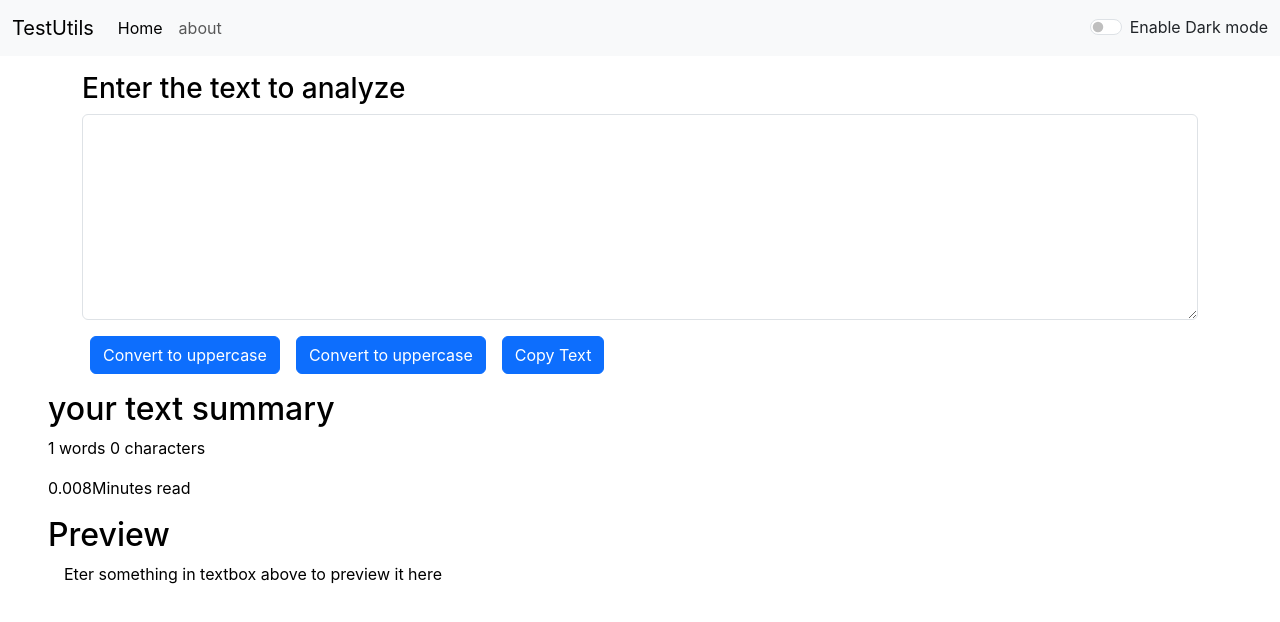
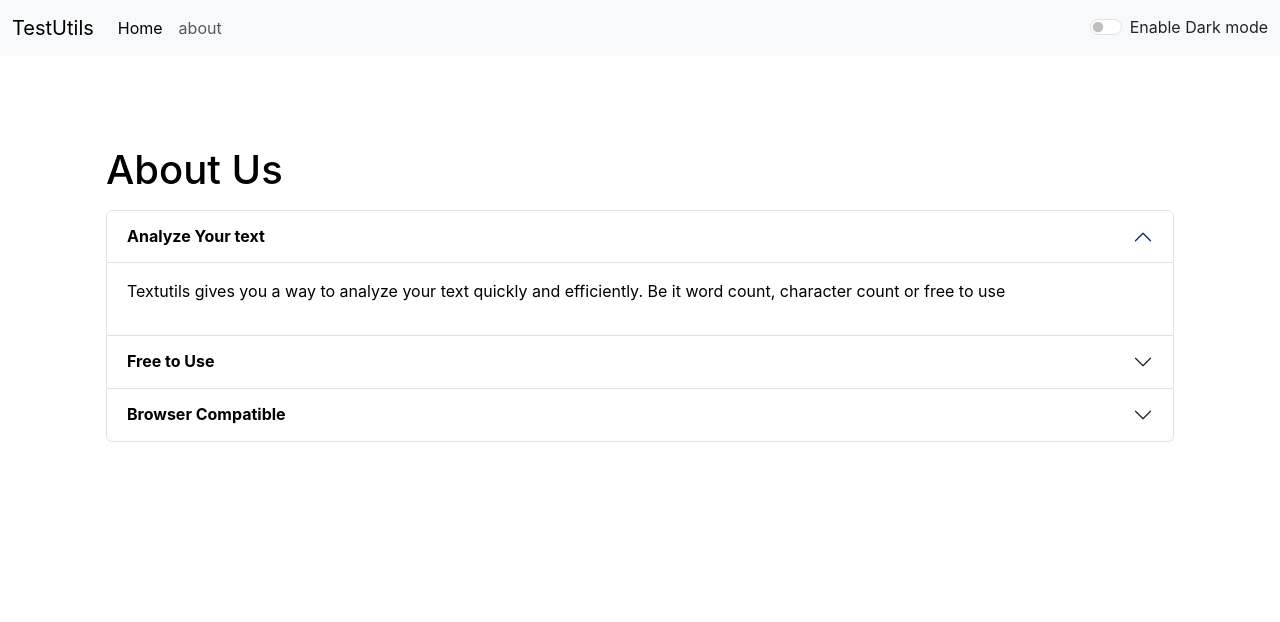
Before and after one commit to Shrikantj0794/react-textutils, a React (Create React App) app: page /about in a window 1280 px wide. Shown: the top 622 px of the page. Built offline with nearby package versions, Linux system fonts and the light colour scheme.

Commit message:
Fixing Issues

```diff
--- a/package.json
+++ b/package.json
@@ -1,5 +1,4 @@
 {
-  "homepage": "https://Shrikantj0794.github.io/react-textutils",
   "name": "textutils",
   "version": "0.1.0",
   "private": true,
@@ -7,7 +6,6 @@
     "@testing-library/jest-dom": "^5.17.0",
     "@testing-library/react": "^13.4.0",
     "@testing-library/user-event": "^13.5.0",
-    "gh-pages": "^5.0.0",
     "react": "^18.2.0",
     "react-dom": "^18.2.0",
     "react-router-dom": "^6.14.2",
@@ -15,7 +13,7 @@
     "web-vitals": "^2.1.4"
   },
   "scripts": {
-    "predeploy": "npm run build",
+   "predeploy": "npm run build",
     "deploy": "gh-pages -d build",
     "start": "react-scripts start",
     "build": "react-scripts build",
--- a/src/App.js
+++ b/src/App.js
@@ -1,16 +1,16 @@
 import './App.css';
 import Alert from './components/Alert';
-// import About from './components/About';
+import About from './components/About';
 import Navbar from './components/Navbar';
 import TextForm from './components/TextForm';
 import React, { useState } from 'react'
 
-//import react router
-// import {
-//   BrowserRouter as Router,
-//   Routes,
-//   Route
-// } from "react-router-dom";
+// import react router
+import {
+  BrowserRouter as Router,
+  Routes,
+  Route
+} from "react-router-dom";
 
 
 function App() {
@@ -56,22 +56,18 @@ function App() {
   }
   return (
     <>
-     {/* <Router> */}
+     <Router>
     <Navbar title='TestUtils' mode={mode} toggleMode={toggleMode}/>
     <Alert alert={alert}/>
     <div className="container mx-6 my-3">
 
         {/* In react-router-dom v6, "Switch" is replaced by routes "Routes". */}
-        {/* <Routes> */}
-          {/* <Route exact path="/" element={<TextForm heading='Enter the text to analyze' mode={mode} showAlert={showAlert}/>}/> */}
-          {/* <Route exact path="/about" element={<About/>}/> */}
-        {/* </Routes> */}
+        <Routes>
+          <Route exact path="/" element={<TextForm heading='Enter the text to analyze' mode={mode} showAlert={showAlert}/>}/>
+          <Route exact path="/about" element={<About mode={mode}/>}/>
+        </Routes>
     </div>
-    {/* </Router> */}
-
-    <TextForm heading='Enter the text to analyze' mode={mode} showAlert={showAlert}/>
-    {/* <About/> */}
-
+    </Router>
     </>
   );
 }
--- a/src/components/About.js
+++ b/src/components/About.js
@@ -1,72 +1,57 @@
-import React, { useState } from 'react'
+// import React, { useState } from 'react'
 
-export default function About() {
+export default function About(props) {
 
-const [myStyle, setMyStyle] = useState({
-      color: 'black',
-      backgroundColor: 'white'
-})
-const [btntext, setBtnText] = useState('Enable Dark Mode');
-const toggleStyle= ()=>{
-  if(myStyle.color === 'white'){
-    setMyStyle({
-      color: 'black',
-      backgroundColor: 'white',
-      border: '2px solid white'
-    })
-    setBtnText('Enable Dark Mode')
-  }
-  else{
-    setMyStyle({
-      color: 'white',
-      backgroundColor: 'black'
-    })
-    setBtnText('Enable light Mode')
-  }
+let myStyle={
+  color: props.mode ==='dark'? 'white': 'black',
+  backgroundColor: props.mode === 'dark'? '#2d3966': 'white'
 }
 
+
   return (
-    <div className='container' style={myStyle}>
+    <div className='container py-4 rounded px-4' style={ {color: props.mode ==='dark'? 'white': 'black'}}>
       <h1 className='mb-3'>About Us</h1>
           <div className="accordion" id="accordionExample">
         <div className="accordion-item">
         <h2 className="accordion-header">
-          <button className="accordion-button" type="button" data-bs-toggle="collapse" data-bs-target="#collapseOne" aria-expanded="true" aria-controls="collapseOne" style={myStyle}>
-            Accordion Item #1
+          <button className="accordion-button" style={myStyle} type="button" data-bs-toggle="collapse" data-bs-target="#collapseOne" aria-expanded="true" aria-controls="collapseOne" >
+          <strong>Analyze Your text</strong>
+
           </button>
         </h2>
         <div id="collapseOne" className="accordion-collapse collapse show" data-bs-parent="#accordionExample">
           <div className="accordion-body" style={myStyle}>
-            <strong>This is the first item's accordion body.</strong> It is shown by default, until the collapse plugin adds the appropriate classes that we use to style each element. These classes control the overall appearance, as well as the showing and hiding via CSS transitions. You can modify any of this with custom CSS or overriding our default variables. It's also worth noting that just about any HTML can go within the <code>.accordion-body</code>, though the transition does limit overflow.
+            <p>Textutils gives you a way to analyze your text quickly and efficiently. Be it word count, character count or free to use
+</p>
           </div>
         </div>
         </div>
         <div className="accordion-item">
         <h2 className="accordion-header">
-          <button className="accordion-button collapsed" type="button" data-bs-toggle="collapse" data-bs-target="#collapseTwo" aria-expanded="false" aria-controls="collapseTwo" style={myStyle}>
-            Accordion Item #2
+          <button className="accordion-button collapsed" style={myStyle} type="button" data-bs-toggle="collapse" data-bs-target="#collapseTwo" aria-expanded="false" aria-controls="collapseTwo">
+          <strong>Free to Use</strong>
           </button>
         </h2>
         <div id="collapseTwo" className="accordion-collapse collapse" data-bs-parent="#accordionExample">
           <div className="accordion-body" style={myStyle}>
-            <strong>This is the second item's accordion body.</strong> It is hidden by default, until the collapse plugin adds the appropriate classes that we use to style each element. These classes control the overall appearance, as well as the showing and hiding via CSS transitions. You can modify any of this with custom CSS or overriding our default variables. It's also worth noting that just about any HTML can go within the <code>.accordion-body</code>, though the transition does limit overflow.
-          </div>
+            <p>TextUtils is a free character counter tool that provides instant character count & word count statistics for a given text. Textutils reports the number of words and characters. Thus it is suitable for writing text with word/ character limit.
+</p>
+            </div>
         </div>
         </div>
         <div className="accordion-item">
         <h2 className="accordion-header">
-          <button className="accordion-button collapsed" type="button" data-bs-toggle="collapse" data-bs-target="#collapseThree" aria-expanded="false" aria-controls="collapseThree" style={myStyle}>
-            Accordion Item #3
+          <button className="accordion-button collapsed" style={myStyle} type="button" data-bs-toggle="collapse" data-bs-target="#collapseThree" aria-expanded="false" aria-controls="collapseThree">
+          <strong>Browser Compatible</strong>
           </button>
         </h2>
         <div id="collapseThree" className="accordion-collapse collapse" data-bs-parent="#accordionExample">
           <div className="accordion-body" style={myStyle}>
-            <strong>This is the third item's accordion body.</strong> It is hidden by default, until the collapse plugin adds the appropriate classes that we use to style each element. These classes control the overall appearance, as well as the showing and hiding via CSS transitions. You can modify any of this with custom CSS or overriding our default variables. It's also worth noting that just about any HTML can go within the <code>.accordion-body</code>, though the transition does limit overflow.
-          </div>
+            <p>This word counter software works in any web browsers such as Chrome, Firefox, Internet Explorer, Safari, Opera. It suits to count characters in facebook, blog, books, excel document, pdf document, essays, etc.</p>
+            </div>
         </div>
         </div>
         </div>
-        <button onClick={toggleStyle} className="btn btn-primary mx-3 my-3">{btntext}</button>
     </div>
   )
 }
--- a/src/components/Alert.js
+++ b/src/components/Alert.js
@@ -7,8 +7,12 @@ export default function Alert(props) {
         return lower.charAt(0).toUpperCase() + lower.slice(1);
     }
   return (
-    props.alert && <div className={`alert alert-${props.alert.type} alert-dismissible fade show`} role="alert">
+    <>
+    <div style={{height: '50px'}}>
+    {props.alert && <div className={`alert alert-${props.alert.type} alert-dismissible fade show`} role="alert">
         <strong>{capitalize(props.alert.type)}</strong>:{props.alert.msg}
+    </div>}
     </div>
+    </>
   )
 }
--- a/src/components/Navbar.js
+++ b/src/components/Navbar.js
@@ -1,25 +1,25 @@
 import React from 'react'
 import PropTypes from 'prop-types'
-// import { Link } from 'react-router-dom'
+import { Link } from 'react-router-dom'
 
 export default function Navbar(props) {
   return (
     <div>
       <nav className={`navbar navbar-expand-lg navbar-${props.mode} bg-${props.mode}`}>
   <div className="container-fluid">
-    <a className="navbar-brand" href="/">{props.title}</a>
+    {/* <a className="navbar-brand" href="/">{props.title}</a> */}
     {/* when we use a inplace of Link and href inplace of to your page will work but it will start reloading which we dont wantwe want our website to be this fast. and also our page should not reload. */}
-    {/* <Link className="navbar-brand" to="/">{props.title}</Link> */}
+    <Link className="navbar-brand" to="/">{props.title}</Link>
     <button className="navbar-toggler" type="button" data-bs-toggle="collapse" data-bs-target="#navbarSupportedContent" aria-controls="navbarSupportedContent" aria-expanded="false" aria-label="Toggle navigation">
       <span className="navbar-toggler-icon"></span>
     </button>
     <div className="collapse navbar-collapse" id="navbarSupportedContent">
       <ul className="navbar-nav me-auto mb-2 mb-lg-0">
         <li className="nav-item">
-          <a className="nav-link active" aria-current="page" href="/">Home</a>
+          <Link className="nav-link active" aria-current="page" to="/">Home</Link>
           </li>
         <li className="nav-item">
-          <a className="nav-link" href="/about">about</a>
+          <Link className="nav-link" to="/about">about</Link>
         </li>
       </ul>
       {/* <form className="d-flex" role="search">
--- a/src/components/TextForm.js
+++ b/src/components/TextForm.js
@@ -26,23 +26,32 @@ export default function TextForm(props) {
     //title change
     document.title = 'TextUtils - Copy'
   }
+  const ClearText = ()=>{
+    let ClearText = text.valueOf(null);
+    setText(ClearText);
+    props.showAlert(" Converted to Lowercase!", "success")
+    //title change
+    document.title = 'TextUtils - Convert To LowerCase'
+  }
     const [text, setText] = useState('');
   return (
     <>
     <div className='container' style={{color: props.mode==='dark'? 'white': 'black'}}>
         <h3>{props.heading}</h3>
         <div className="mb-3">
-        <textarea className="form-control" value={text} style={{backgroundColor: props.mode==='dark'? 'grey': 'white', color: props.mode==='dark'? 'white': 'black'}} onChange={handleOnChange} id="myBox" rows="8"></textarea>
+        <textarea className="form-control" value={text} style={{backgroundColor: props.mode==='dark'? '#2b3043': 'white', color: props.mode==='dark'? 'white': 'black'}} onChange={handleOnChange} id="myBox" rows="8"></textarea>
         </div>
 
-        <button className="btn btn-primary mx-2" onClick={handleUpclick}>Convert to uppercase</button>
-        <button className="btn btn-primary mx-2" onClick={handleLoclick}>Convert to uppercase</button>
-        <button className='btn btn-primary mx-2' onClick={ CopyText}>Copy Text</button>
+        <button className="btn btn-primary mx-2 my-2" onClick={handleUpclick}>Convert to uppercase</button>
+        <button className="btn btn-primary mx-2 my-2" onClick={handleLoclick}>Convert to uppercase</button>
+        <button className='btn btn-primary mx-2 my-2' onClick={CopyText}>Copy Text</button>
+        <button className='btn btn-primary mx-2 my-2' onClick={ClearText}>Clear Text</button>
     </div>
     <div className="containr my-3 px-5" style={{color: props.mode==='dark'? 'white': 'black'}}>
       <h2>your text summary</h2>
-      <p>{text.split(" ").length} words {text.length} characters </p>
-      <p>{0.008*text.split(" ").length}Minutes read</p>
+      {/* filter used for count only word not space */}
+      <p>{text.split(" ").filter((element)=>{return element.length!==0}).length} words {text.length} characters </p>
+      <p>{0.008*text.split(" ").filter((element)=>{return element.length!==0}).length}Minutes read</p>
       <h2>Preview</h2>
       <p className='mx-3'>{text.length>0?text:"Eter something in textbox above to preview it here"}</p>
     </div>
```
Also changed, not shown: 1 other file (tests, documents, lock files or other folders).
